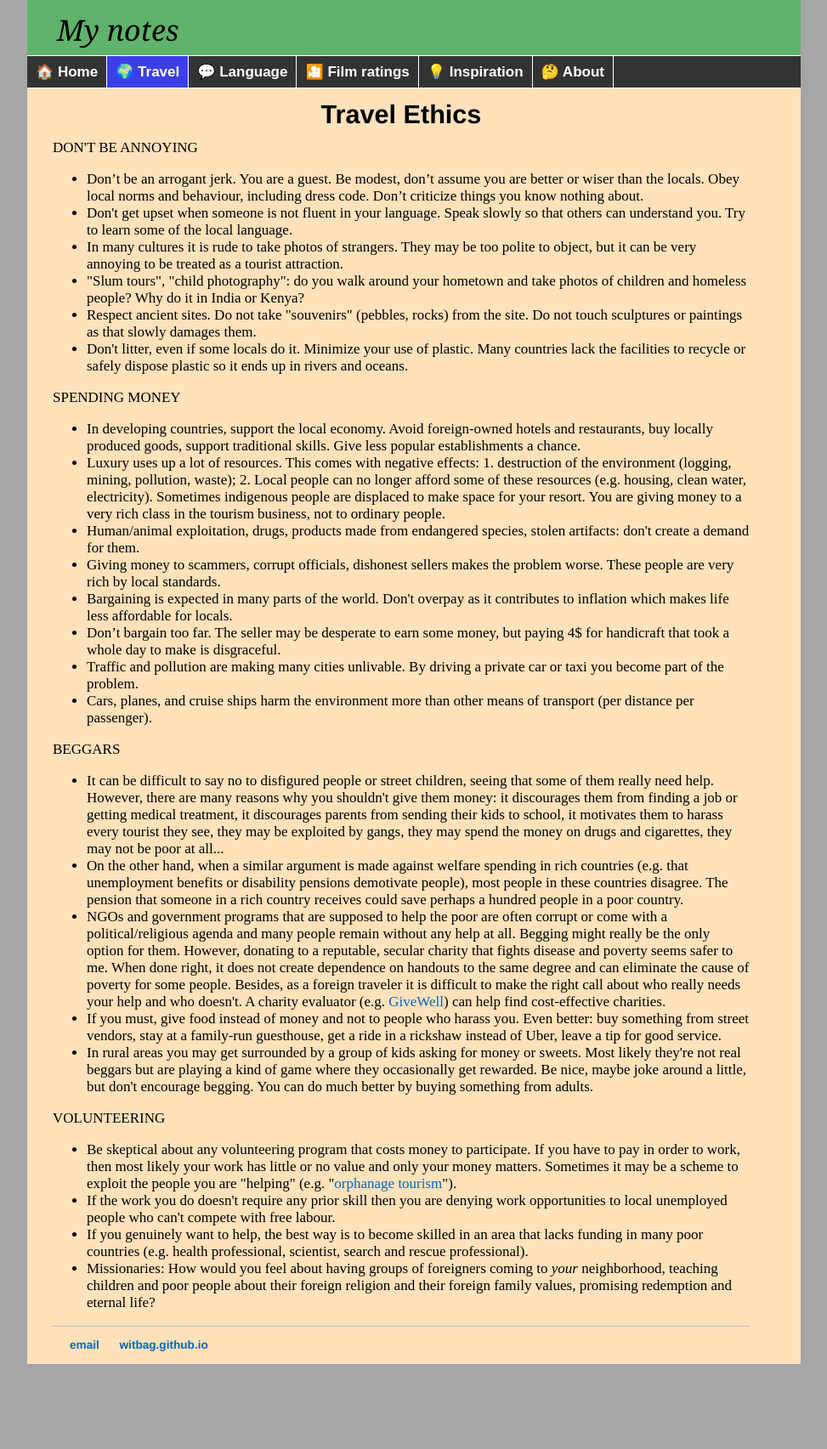
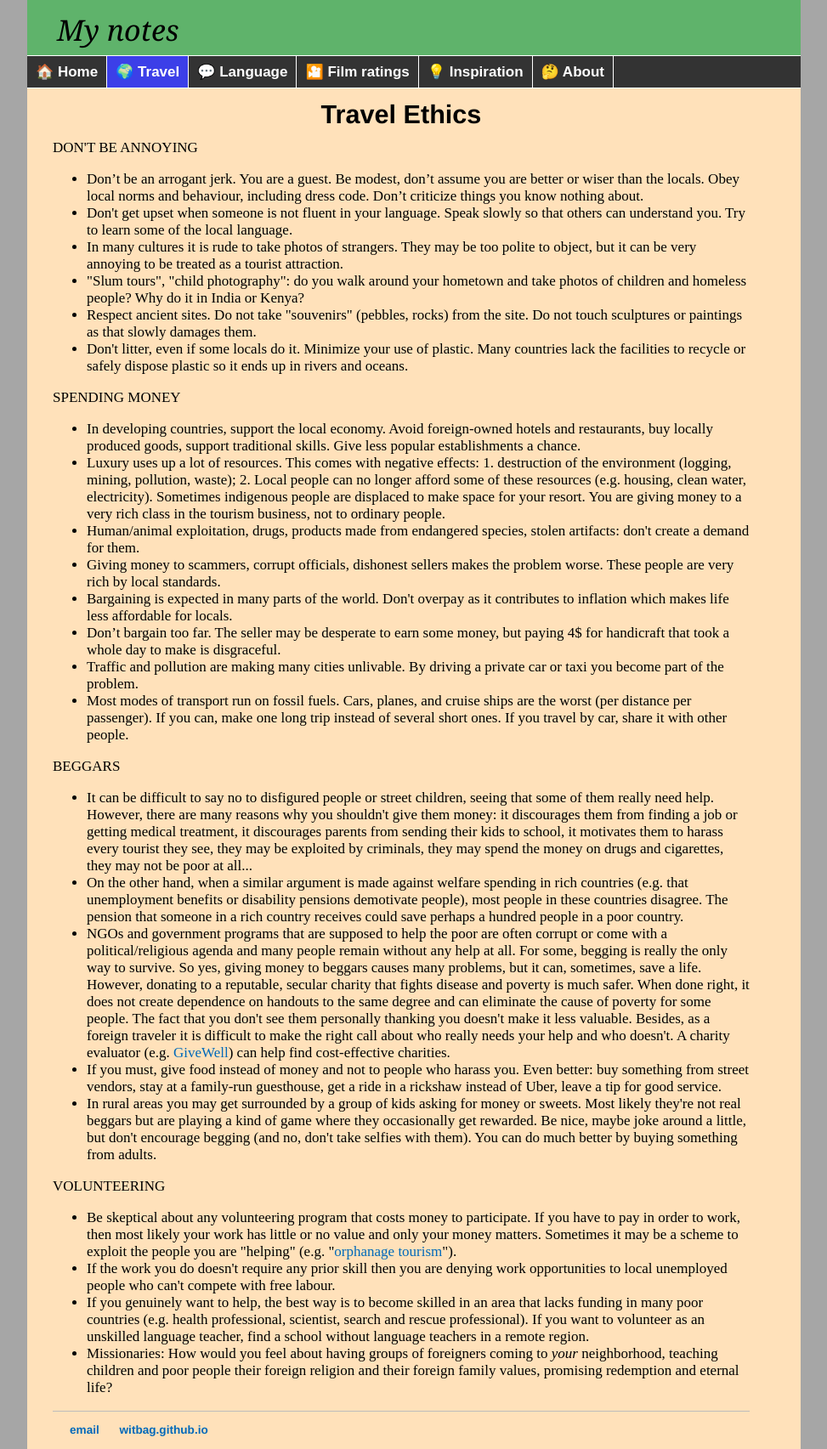
Before and after one commit to witbag/witbag.github.io, a Jekyll site: the page built from travel/ethics.html, in a window 1280 px wide. Shown: the whole page at 85% size, without its empty margins (153-1126 px from the left). Built offline with Jekyll 4.4.1, drawn with Linux system fonts in a browser that asks for light colours; before the commit the page ends 1605 px from its top, so only the background shows below that.

Commit message:
Update ethics.html

```diff
--- a/travel/ethics.html
+++ b/travel/ethics.html
@@ -26,19 +26,19 @@ title: Travel advice
 <li>Bargaining is expected in many parts of the world. Don't overpay as it contributes to inflation which makes life less affordable for locals.
 <li>Don’t bargain too far. The seller may be desperate to earn some money, but paying 4$ for handicraft that took a whole day to make is disgraceful.
 <li>Traffic and pollution are making many cities unlivable. By driving a private car or taxi you become part of the problem.
-<li>Cars, planes, and cruise ships harm the environment more than other means of transport (per distance per passenger).
+<li>Most modes of transport run on fossil fuels. Cars, planes, and cruise ships are the worst (per distance per passenger). If you can, make one long trip instead of several short ones. If you travel by car, share it with other people.
 </ul>
 <a id="beggars"></a><p>BEGGARS</p>
 <ul>
-<li>It can be difficult to say no to disfigured people or street children, seeing that some of them really need help. However, there are many reasons why you shouldn't give them money: it discourages them from finding a job or getting medical treatment, it discourages parents from sending their kids to school, it motivates them to harass every tourist they see, they may be exploited by gangs, they may spend the money on drugs and cigarettes, they may not be poor at all...
+<li>It can be difficult to say no to disfigured people or street children, seeing that some of them really need help. However, there are many reasons why you shouldn't give them money: it discourages them from finding a job or getting medical treatment, it discourages parents from sending their kids to school, it motivates them to harass every tourist they see, they may be exploited by criminals, they may spend the money on drugs and cigarettes, they may not be poor at all...
 <li>On the other hand, when a similar argument is made against welfare spending in rich countries (e.g. that unemployment benefits or disability pensions demotivate people), most people in these countries disagree. The pension that someone in a rich country receives could save perhaps a hundred people in a poor country.
-<li>NGOs and government programs that are supposed to help the poor are often corrupt or come with a political/religious agenda and many people remain without any help at all. Begging might really be the only option for them. However, donating to a reputable, secular charity that fights disease and poverty seems safer to me. When done right, it does not create dependence on handouts to the same degree and can eliminate the cause of poverty for some people. Besides, as a foreign traveler it is difficult to make the right call about who really needs your help and who doesn't. A charity evaluator (e.g. <a href="https://www.givewell.org/" target=_blank>GiveWell</a>) can help find cost-effective charities.
+<li>NGOs and government programs that are supposed to help the poor are often corrupt or come with a political/religious agenda and many people remain without any help at all. For some, begging is really the only way to survive. So yes, giving money to beggars causes many problems, but it can, sometimes, save a life. However, donating to a reputable, secular charity that fights disease and poverty is much safer. When done right, it does not create dependence on handouts to the same degree and can eliminate the cause of poverty for some people. The fact that you don't see them personally thanking you doesn't make it less valuable. Besides, as a foreign traveler it is difficult to make the right call about who really needs your help and who doesn't. A charity evaluator (e.g. <a href="https://www.givewell.org/" target=_blank>GiveWell</a>) can help find cost-effective charities.
 <li>If you must, give food instead of money and not to people who harass you. Even better: buy something from street vendors, stay at a family-run guesthouse, get a ride in a rickshaw instead of Uber, leave a tip for good service.
-<li>In rural areas you may get surrounded by a group of kids asking for money or sweets. Most likely they're not real beggars but are playing a kind of game where they occasionally get rewarded. Be nice, maybe joke around a little, but don't encourage begging. You can do much better by buying something from adults.
+<li>In rural areas you may get surrounded by a group of kids asking for money or sweets. Most likely they're not real beggars but are playing a kind of game where they occasionally get rewarded. Be nice, maybe joke around a little, but don't encourage begging (and no, don't take selfies with them). You can do much better by buying something from adults.
 </ul>
 <a id="volun"></a><p>VOLUNTEERING</p>
 <ul>
 <li>Be skeptical about any volunteering program that costs money to participate. If you have to pay in order to work, then most likely your work has little or no value and only your money matters. Sometimes it may be a scheme to exploit the people you are "helping" (e.g. "<a href="https://www.theguardian.com/world/orphanage-tourism" target=_blank>orphanage tourism</a>").
 <li>If the work you do doesn't require any prior skill then you are denying work opportunities to local unemployed people who can't compete with free labour.
-<li>If you genuinely want to help, the best way is to become skilled in an area that lacks funding in many poor countries (e.g. health professional, scientist, search and rescue professional).
-<li>Missionaries: How would you feel about having groups of foreigners coming to <i>your</i> neighborhood, teaching children and poor people about their foreign religion and their foreign family values, promising redemption and eternal life?
+<li>If you genuinely want to help, the best way is to become skilled in an area that lacks funding in many poor countries (e.g. health professional, scientist, search and rescue professional). If you want to volunteer as an unskilled language teacher, find a school without language teachers in a remote region.
+<li>Missionaries: How would you feel about having groups of foreigners coming to <i>your</i> neighborhood, teaching children and poor people their foreign religion and their foreign family values, promising redemption and eternal life?
```
